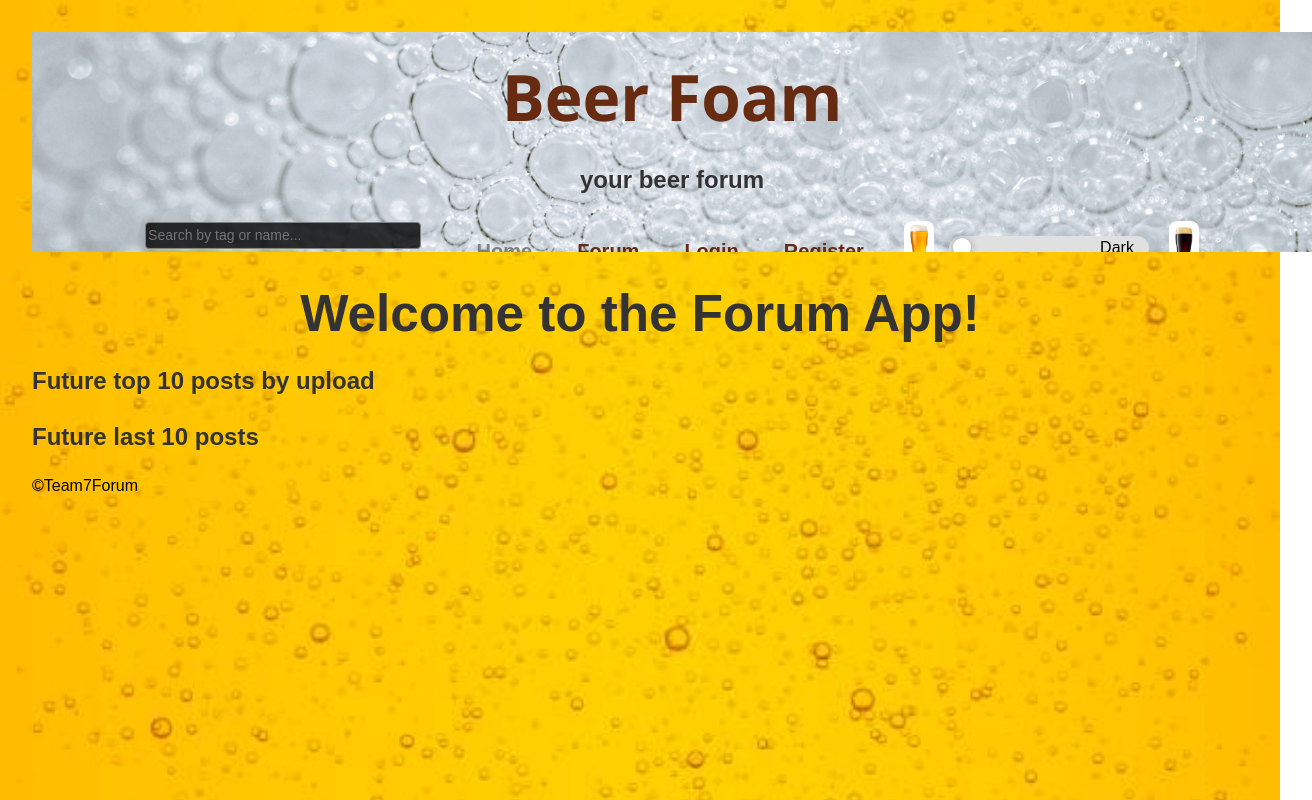
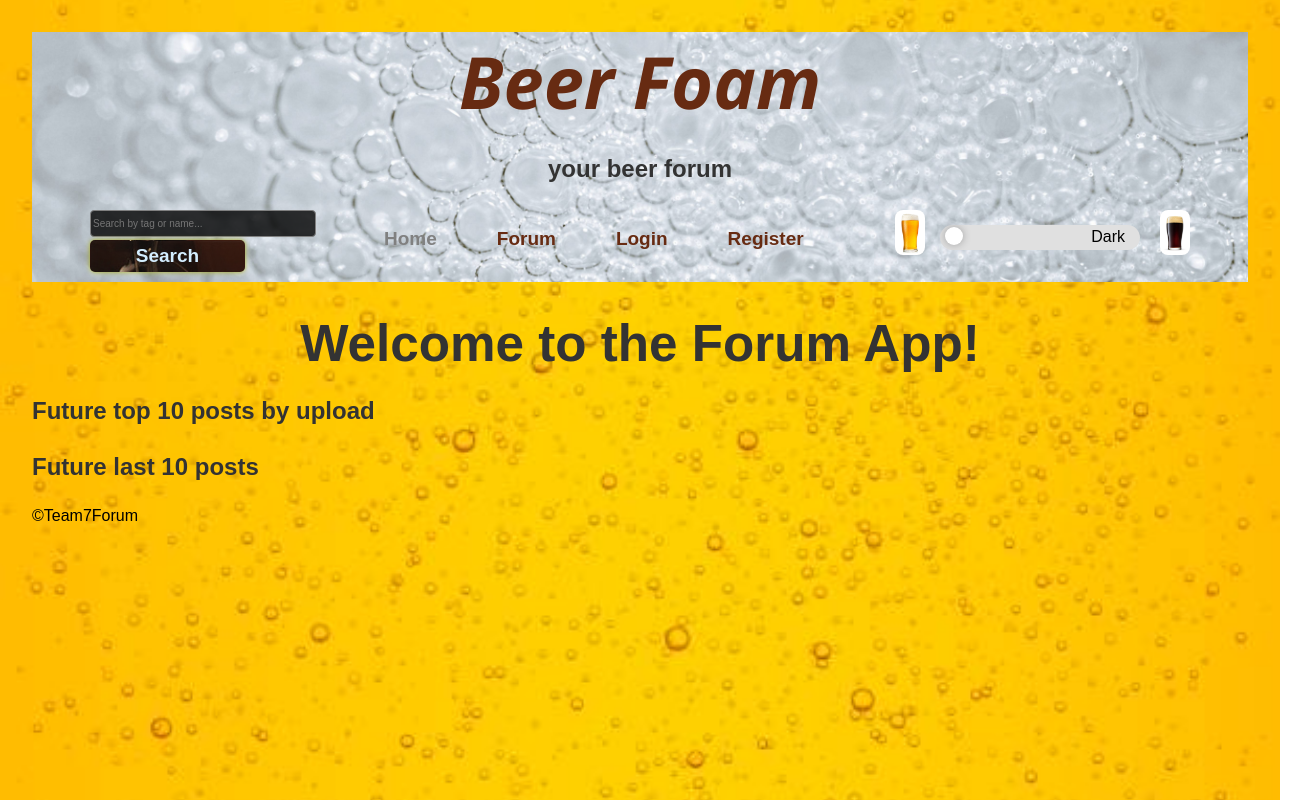
Before and after one commit to WebProjectTeam7/Team7Forum, a React (Vite) app: page / in a window 1280 px wide. Shown: the whole page, 1312 px wide, since content can reach past the window. Built offline with nearby package versions, Linux system fonts and the light colour scheme; no server answers.

Commit message:
change header.css file

```diff
--- a/src/components/CSS/BeerSwitch.css
+++ b/src/components/CSS/BeerSwitch.css
@@ -3,7 +3,7 @@
   align-items: center;
   justify-content: center;
   gap: 10px;
-  position: relative;
+  margin-left: auto;
 }
 
 .icon {
--- a/src/components/CSS/Header.css
+++ b/src/components/CSS/Header.css
@@ -11,20 +11,22 @@ header {
   flex-direction: column;
   align-items: center;
   background-color: #f8f9fa;
-  padding: 30px 20px;
+  padding: 10px 0px;
   background-image: url(/src/image/nav.jpg);
   background-size: cover;
   background-position: center;
   position: relative;
-  overflow: hidden;
-  width: 100vw;
-  height: 220px;
+  overflow: auto;
+
   margin: 0;
   box-sizing: border-box;
 }
 
 header h1 {
-  font-size: 4em;
+  font-family: 'Gill Sans', 'Gill Sans MT', Calibri, 'Trebuchet MS', sans-serif;
+  font-style: oblique;
+  font-weight: 700px;
+  font-size: 4.5em;
   color: #672b12;
   margin: 0 0 10px;
   font-family: 'Segoe UI', Tahoma, Geneva, Verdana, sans-serif;
@@ -32,7 +34,7 @@ header h1 {
 }
 
 header span {
-  font-size: 2em;
+  font-size: 1.5em;
   color: #d4eeff;
   margin-bottom: 5px;
 }
@@ -40,13 +42,13 @@ header span {
 nav {
   display: flex;
   align-items: center;
-  gap: 35px;
+  gap: 50px;
   flex-wrap: wrap;
-  justify-content: center;
-  font-size: 20px;
+  justify-content: flex-start;
+  font-size: 19px;
   width: 100%;
-  max-width: 1500px;
-  padding: 0 10px;
+  max-width: 1100px;
+  padding: 0 0px;
   box-sizing: border-box;
   margin: 0;
 }
@@ -66,8 +68,8 @@ nav a:hover {
 nav button {
   background-image: url(/src/image/bubbles.png);
   color: #d4eeff;
-  border: none;
-  padding: 4px 13px;
+
+  padding: 4px 10px;
   cursor: pointer;
   border-radius: 5px;
   font-weight: bold;
@@ -80,9 +82,9 @@ nav button:hover {
 
 nav .search {
   flex: 1;
-  max-width: 350px;
+  max-width: 200px;
   margin-right: 15px;
-  padding: 5px 20px;
+  padding: 5px 15px;
 }
 
 nav .beer-switch {
@@ -101,7 +103,7 @@ nav .beer-switch {
 }
 
 input {
-  font-size: 14px;
+  font-size: 10px;
   background-color: rgba(0, 0, 0, 0.8);
   color: #d4eeff;
   border: 1px solid gray;
@@ -109,8 +111,8 @@ input {
   height: 23px;
   flex: 1 0;
   margin: auto;
-  margin-top: 3.5px;
-  margin-bottom: 3.5px;
-  margin-right: 10.5px;
-  width: 270px;
+  margin-top: 3px;
+  margin-bottom: 3px;
+  margin-right: 8px;
+  width: 220px;
 }
```
